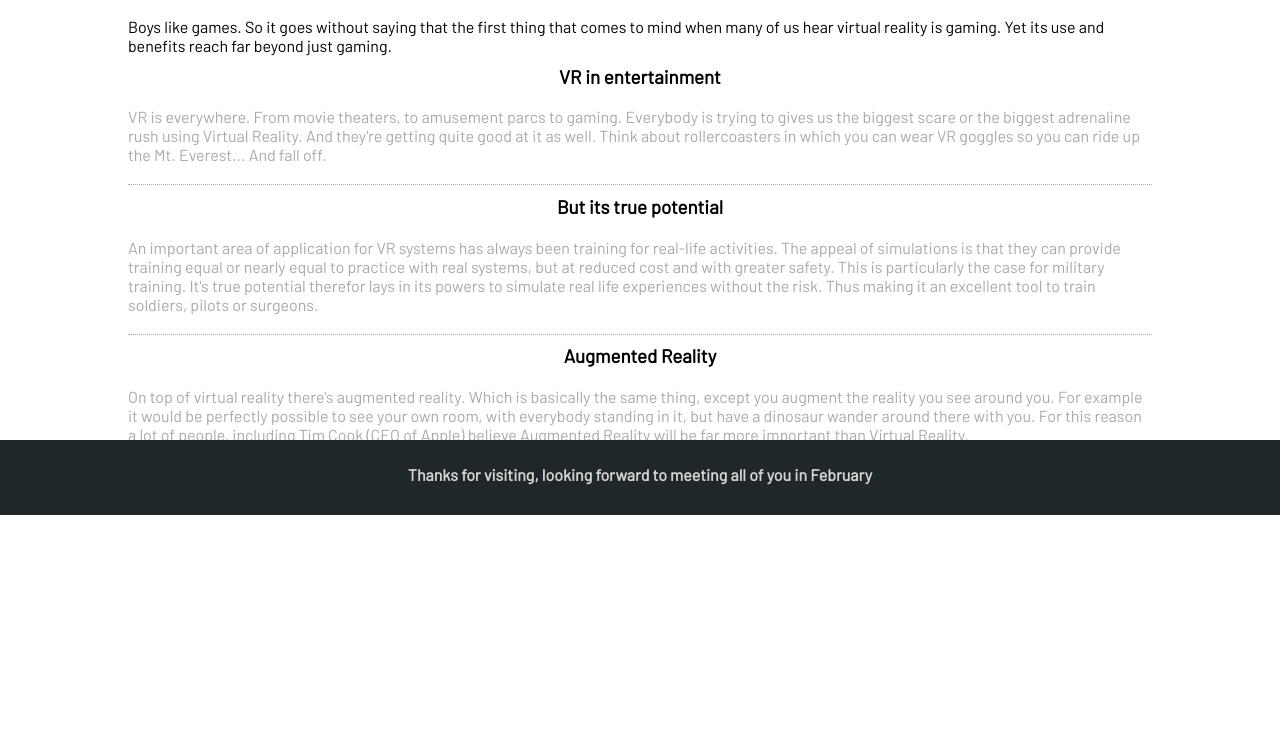
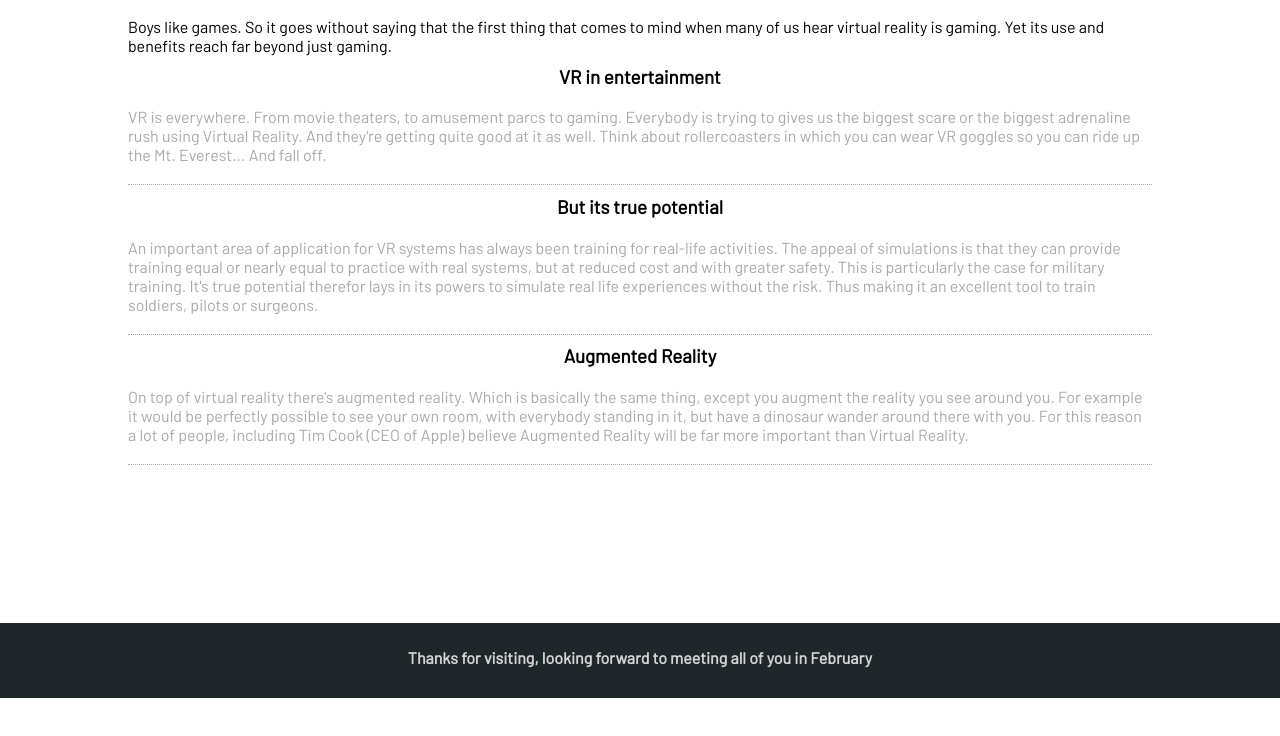
Before and after one commit to svendp1988/switchfully, a plain HTML site: page virtual_reality.html in a window 1280 px wide. Shown: the part 102-838 px from the top of the page. Before the commit the page ends 800 px from the top, so only its background shows below. Drawn offline with Linux system fonts and the light colour scheme.

Commit message:
updated style.css

```diff
--- a/style1.css
+++ b/style1.css
@@ -108,7 +108,9 @@ div p {
 a {
     color: black;
 }
-
+main {
+    min-height: 750px;
+}
 footer {
     clear: both;
     width: 100vw;
--- a/style2.css
+++ b/style2.css
@@ -51,7 +51,9 @@ article p {
     margin: 0;
 }
 
-
+main {
+    min-height: 750px;
+}
 
 footer {
     clear: both;
```
